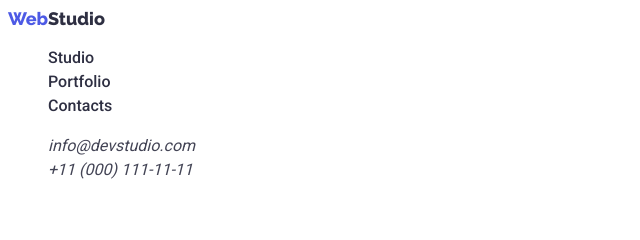
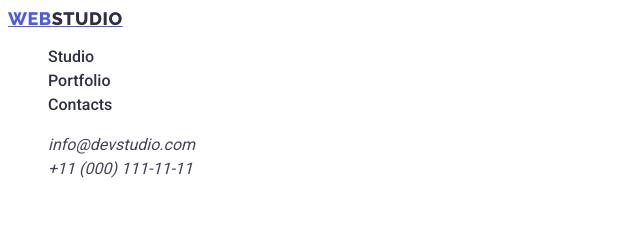
Before and after one commit to KuturlanovaMaryna/goit-homework-02, a plain HTML site: page index.html in a window 1280 px wide. Shown: the top 240 px of the page, 0-640 px from the left. Drawn offline with Linux system fonts and the light colour scheme.

Commit message:
update  styles.css

```diff
--- a/css/styles.css
+++ b/css/styles.css
@@ -25,9 +25,14 @@ ul {
     color:var(--accent-color);
 
     font-family: Raleway, sans-serif;
-    font-weight: 700;
+    font-weight: 800;
     font-size: 18px;
-    line-height: 1.2;
+    line-height: 1.17;
+    letter-spacing: 0.03em;
+    text-transform: uppercase;
+
+}
+.logo .link{
     text-decoration: none;
 }
 
```
